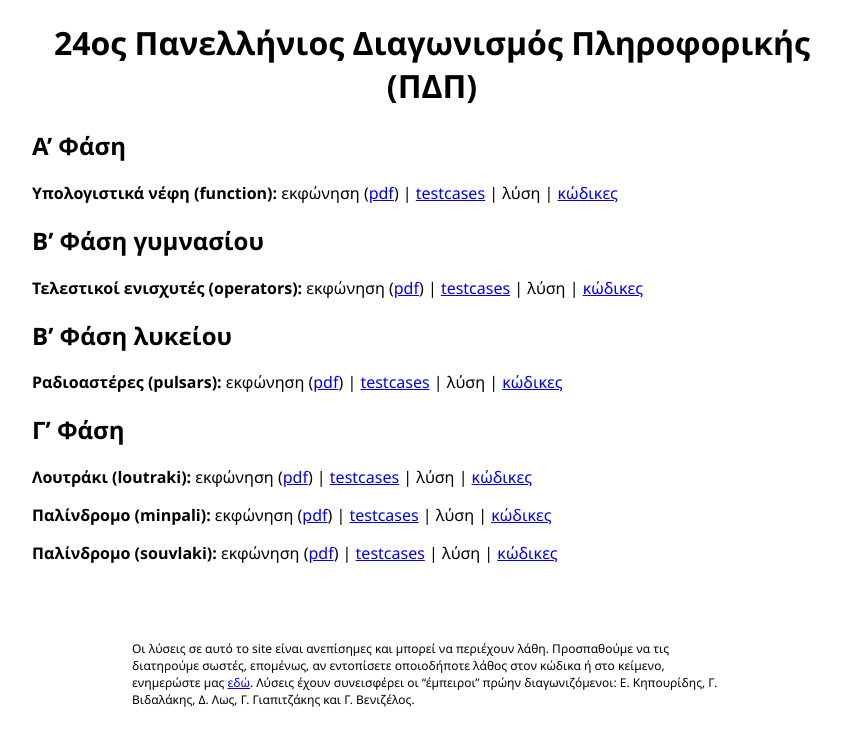
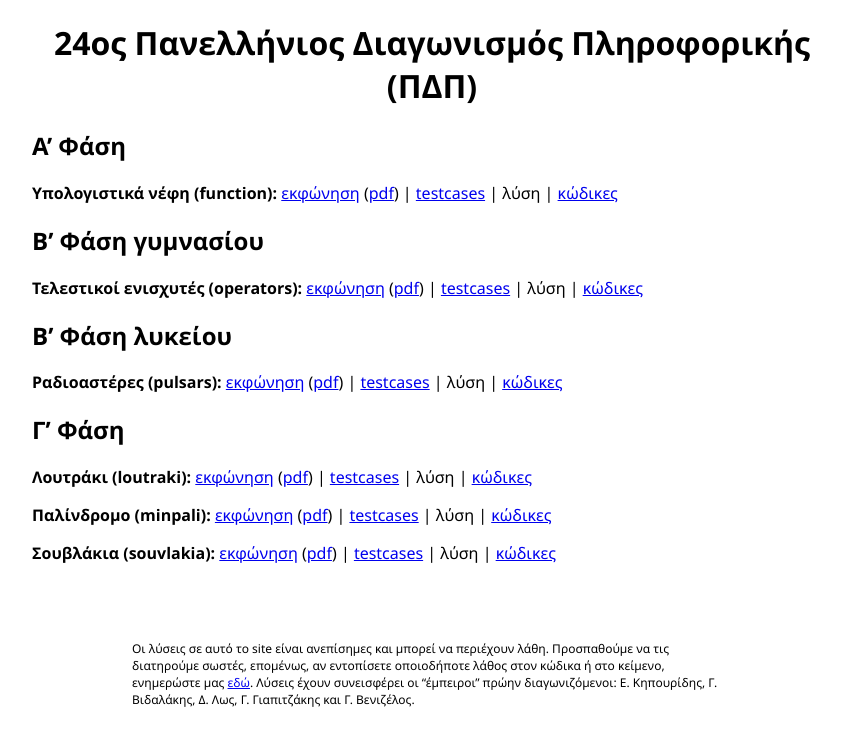
Before and after one commit to pdp-archive/pdp-archive.github.io, a Jekyll site: the page built from contests/_24-PDP/index.md, in a window 1280 px wide. Shown: the top 746 px of the page, without its empty margins (208-1049 px from the left). Built offline with Jekyll 4.4.1, drawn with Linux system fonts in a browser that asks for light colours; some of the changed lines change nothing that is shown.

Commit message:
Update 24-PDP.yml

```diff
--- a/_data/contests/24-PDP.yml
+++ b/_data/contests/24-PDP.yml
@@ -2,7 +2,7 @@ function:
    full_name: "Υπολογιστικά νέφη"
    stage: "a"
    statement_pdf_url: "https://drive.google.com/open?id=1I3x7_RNA-r8Mk4YZH7VKOoAhwTwXzdWh"
-   statement_md: false
+   statement_md: true
    testcases_url: "https://drive.google.com/open?id=1ZpfW5pF_ISWAh_DdtZO4d124HyGd-y74"
    solution: false
    codes_in_git: false
@@ -12,7 +12,7 @@ operators:
    full_name: "Τελεστικοί ενισχυτές"
    stage: "bgym"
    statement_pdf_url: "https://drive.google.com/open?id=1NZRmqsNyrcwxV4JVDAdlPQo90WTPXY0t"
-   statement_md: false
+   statement_md: true
    testcases_url: "https://drive.google.com/open?id=1QoxbBK2tCiN_FWN-AR60GxcK41ATwi83"
    solution: false
    codes_in_git: false
@@ -22,7 +22,7 @@ pulsars:
    full_name: "Ραδιοαστέρες"
    stage: "blyk"
    statement_pdf_url: "https://drive.google.com/open?id=1qD0H5iLklpoam5BIMPt94RUciK6_nM0G"
-   statement_md: false
+   statement_md: true
    testcases_url: "https://drive.google.com/file/d/1hwJ1rXa-Nv9P4e7CvKeoFVUeVok8MaWu/view?usp=sharing"
    solution: false
    codes_in_git: false
@@ -32,7 +32,7 @@ loutraki:
    full_name: "Λουτράκι"
    stage: "c"
    statement_pdf_url: "https://drive.google.com/open?id=1_7Kh1_4VfkyaiAPpQBaAVY8yVLgM0z_-"
-   statement_md: false
+   statement_md: true
    testcases_url: "https://drive.google.com/open?id=1zYZhAYENDWhJbami8vq33BPrk_GkwetE"
    solution: false
    codes_in_git: false
@@ -43,18 +43,18 @@ minpali:
    full_name: "Παλίνδρομο"
    stage: "c"
    statement_pdf_url: "https://drive.google.com/open?id=1_7Kh1_4VfkyaiAPpQBaAVY8yVLgM0z_-"
-   statement_md: false
+   statement_md: true
    testcases_url: "https://drive.google.com/open?id=1JCAj6hgRSBksM9otjcE8AqAAhTxs9GiQ"
    solution: false
    codes_in_git: false
    codes_url: "https://drive.google.com/open?id=1nOQifEj7wU1iK86e9leW0Akmj-Ygtrjw"
    points: 30
 
-souvlaki:
-   full_name: "Παλίνδρομο"
+souvlakia:
+   full_name: "Σουβλάκια"
    stage: "c"
    statement_pdf_url: "https://drive.google.com/open?id=1_7Kh1_4VfkyaiAPpQBaAVY8yVLgM0z_-"
-   statement_md: false
+   statement_md: true
    testcases_url: "https://drive.google.com/open?id=1BHzeGvw7K31cter5oiyBVYzlBBFP097y"
    solution: false
    codes_in_git: false
```
